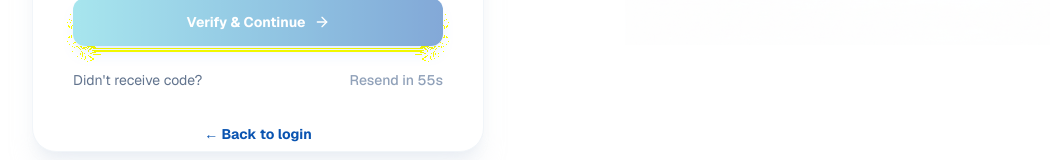
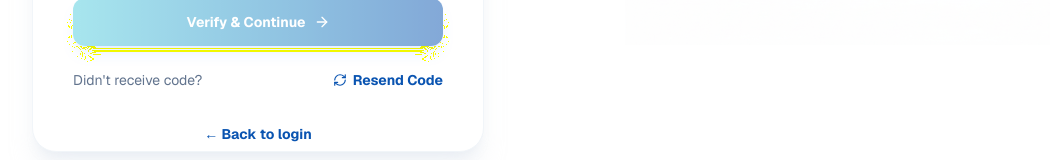
Before and after one commit to alaminislam34/IFormat-Website, a Next.js app in the folder iformat/: page /verify-otp in a window 1280 px wide. Shown: the part 594-754 px from the top of the page, without its empty margins (32-1082 px from the left). Built offline with nearby package versions, Linux system fonts and the light colour scheme; no server answers.

Commit message:
fix(auth): persist OTP resend timer to prevent cooldown reset on page refresh

```diff
--- a/iformat/src/app/signup/page.tsx
+++ b/iformat/src/app/signup/page.tsx
@@ -61,6 +61,9 @@ export default function SignupPage() {
       {
         onSuccess: (res) => {
           setIsLoading(false);
+          try {
+            localStorage.setItem(`otp_resend_until_${data.email}`, String(Date.now() + 60000));
+          } catch {}
           toast.success(`Account created! Welcome, ${res.user.name}`);
           // Redirect to OTP verification with email prefilled
           router.push(`/verify-otp?email=${encodeURIComponent(data.email)}`);
--- a/iformat/src/app/verify-otp/page.tsx
+++ b/iformat/src/app/verify-otp/page.tsx
@@ -19,8 +19,8 @@ function VerifyOtpContent() {
   const [otp, setOtp] = useState(["", "", "", "", "", ""]);
   const [isLoading, setIsLoading] = useState(false);
   const [isSuccess, setIsSuccess] = useState(false);
-  const [countdown, setCountdown] = useState(60);
-  const [canResend, setCanResend] = useState(false);
+  const [countdown, setCountdown] = useState(0);
+  const [canResend, setCanResend] = useState(true);
 
   const inputRefs = useRef<(HTMLInputElement | null)[]>([]);
   const verifyOtpMutation = useVerifyOtp();
@@ -32,16 +32,55 @@ function VerifyOtpContent() {
     }
   }, [emailParam]);
 
-  // Countdown timer for resend OTP
+  // Sync remaining countdown from actual timestamp (prevents resetting on page refresh)
   useEffect(() => {
-    let timer: NodeJS.Timeout;
-    if (countdown > 0) {
-      timer = setTimeout(() => setCountdown(countdown - 1), 1000);
-    } else {
+    if (!email) return;
+    try {
+      const storedUntil = localStorage.getItem(`otp_resend_until_${email}`);
+      if (storedUntil) {
+        const remaining = Math.ceil((parseInt(storedUntil, 10) - Date.now()) / 1000);
+        if (remaining > 0) {
+          setCountdown(remaining);
+          setCanResend(false);
+        } else {
+          setCountdown(0);
+          setCanResend(true);
+          localStorage.removeItem(`otp_resend_until_${email}`);
+        }
+      } else {
+        setCountdown(0);
+        setCanResend(true);
+      }
+    } catch {
+      setCountdown(0);
       setCanResend(true);
     }
-    return () => clearTimeout(timer);
-  }, [countdown]);
+  }, [email]);
+
+  // Active countdown ticker
+  useEffect(() => {
+    if (countdown <= 0) {
+      setCanResend(true);
+      return;
+    }
+
+    const timer = setInterval(() => {
+      setCountdown((prev) => {
+        if (prev <= 1) {
+          setCanResend(true);
+          if (email) {
+            try {
+              localStorage.removeItem(`otp_resend_until_${email}`);
+            } catch {}
+          }
+          return 0;
+        }
+        return prev - 1;
+      });
+    }, 1000);
+
+    return () => clearInterval(timer);
+  }, [countdown, email]);
 
   const [codeError, setCodeError] = useState("");
 
@@ -112,6 +151,9 @@ function VerifyOtpContent() {
 
     setCanResend(false);
     setCountdown(60);
+    try {
+      localStorage.setItem(`otp_resend_until_${email}`, String(Date.now() + 60000));
+    } catch {}
 
     resendOtpMutation.mutate(
       { email, type: "EMAIL_VERIFICATION" },
@@ -121,6 +163,11 @@ function VerifyOtpContent() {
         },
         onError: (err) => {
           toast.error(err.message || "Failed to resend verification code.");
+          setCanResend(true);
+          setCountdown(0);
+          try {
+            localStorage.removeItem(`otp_resend_until_${email}`);
+          } catch {}
         },
       }
     );
```
